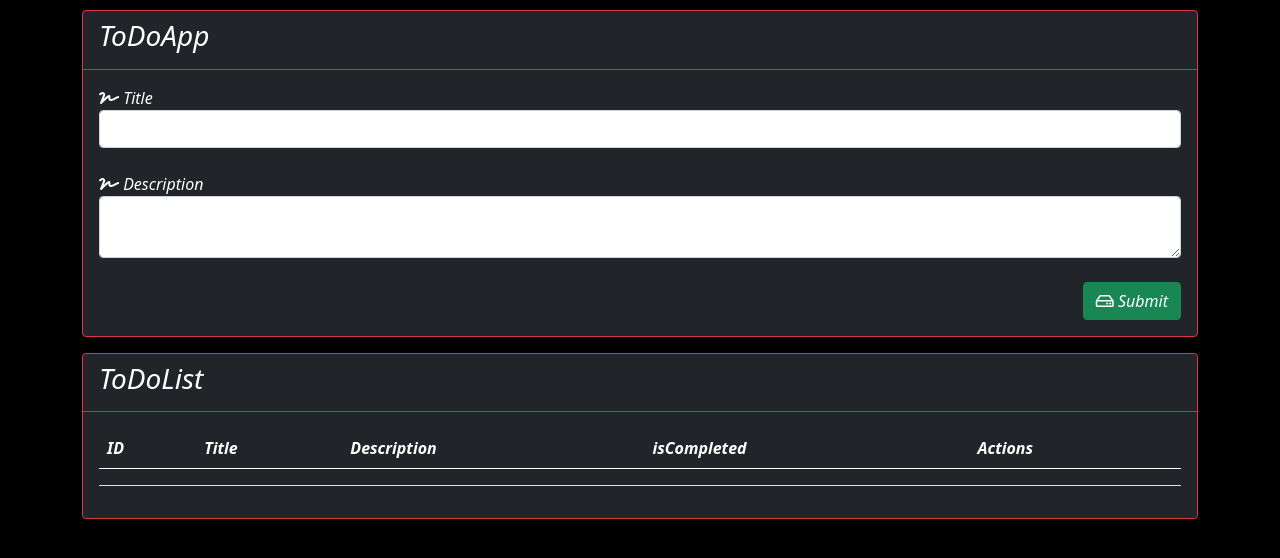
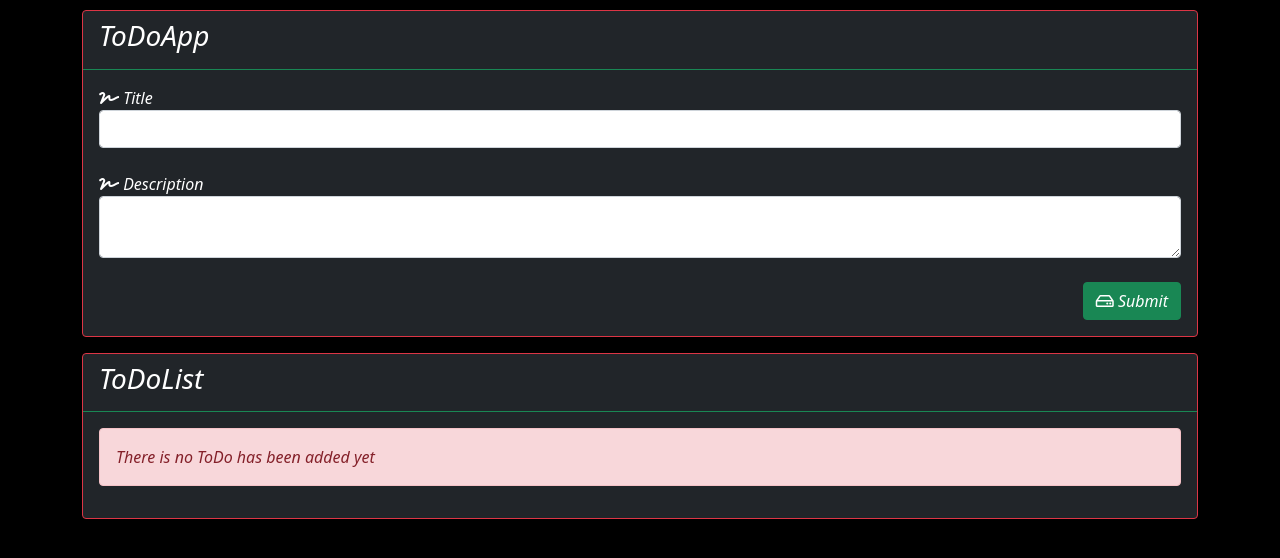
Before and after one commit to UygarKAYA/ToDoApp, a Django app: page / in a window 1280 px wide. Shown: the top 558 px of the page. Run offline with Django 3.2, Linux system fonts and the light colour scheme; data that the repository does not hold is empty; some libraries are stand-ins or nearby versions.

Commit message:
updateToDo & deleteToDo is created

```diff
--- a/ToDo/ToDo/urls.py
+++ b/ToDo/ToDo/urls.py
@@ -21,4 +21,6 @@ urlpatterns = [
     path('admin/', admin.site.urls),
     path('', views.index),
     path('addToDo', views.addToDo),
+    path('updateToDo/<int:ID>', views.updateToDo),
+    path('deleteToDo/<int:ID>', views.deleteToDo)
 ]
--- a/ToDo/ToDoApp/templates/index.html
+++ b/ToDo/ToDoApp/templates/index.html
@@ -41,6 +41,7 @@
             <div class="card-header bg-transparent border-success">
                 <h3><i>ToDoList</i></h3>
             </div>
+            {% if todo %}
                 <div class="card-body">
                     <table class="table" style="color: white;">
                         <thead>
@@ -53,16 +54,33 @@
                         </tr>
                         </thead>
                         <tbody>
+                        {% for toDo in todo %}
                             <tr>
-                        <th scope="row"><i></i></th>
-                        <td><i></i></td>
-                        <td><i></i></td>
-                        <td><i></i></td>
-                        <td><i></i></td>
+                                <th scope="row"><i>{{toDo.id}}</i></th>
+                                <td><i>{{toDo.title}}</i></td>
+                                <td><i>{{toDo.description}}</i></td>
+                                {% if toDo.isComplated %}
+                                    <td style="font-style: center;"><i class="fas fa-thumbs-up"></i></td>
+                                {% else %}
+                                    <td style="font-style: center;"><i class="fas fa-thumbs-down"></i></td>
+                                {% endif %}
+                                <td>
+                                    <a href="updateToDo/{{toDo.id}}" class="btn btn-outline-primary"><i class="far fa-edit"></i></a>
+                                    &nbsp;
+                                    <a href="deleteToDo/{{toDo.id}}" class="btn btn-outline-danger"><i class="far fa-trash"></i></a>
+                                </td>
                             </tr>
+                        {% endfor %}
                         </tbody>
                     </table>
                 </div>
+            {% else %}
+                <div class="card-body">
+                    <div class="alert alert-danger">
+                        <i>There is no ToDo has been added yet</i>
+                    </div>
+                </div>
+            {% endif %}
         </div>
     </div>
 </body>
--- a/ToDo/ToDoApp/views.py
+++ b/ToDo/ToDoApp/views.py
@@ -5,7 +5,8 @@ from .models import ToDoApp
 
 # Create your views here.
 def index(request):
-    return render(request, 'index.html')
+    todo = ToDoApp.objects.all()
+    return render(request, 'index.html', {'todo': todo})
 
 def addToDo(request):
     if request.method == 'GET':
@@ -18,3 +19,17 @@ def addToDo(request):
         newToDoAppList.save()
 
         return redirect('/')
+
+def updateToDo(request, ID):
+    todo = ToDoApp.objects.filter(id = ID).first()
+    todo.isComplated = not todo.isComplated
+    todo.save()
+
+    return redirect('/')
+
+
+def deleteToDo(request, ID):
+    todo = ToDoApp.objects.filter(id = ID)
+    todo.delete()
+
+    return redirect('/')
```
Also changed, not shown: ToDo/db.sqlite3. Lines whose indentation alone changed are shown as unchanged.
